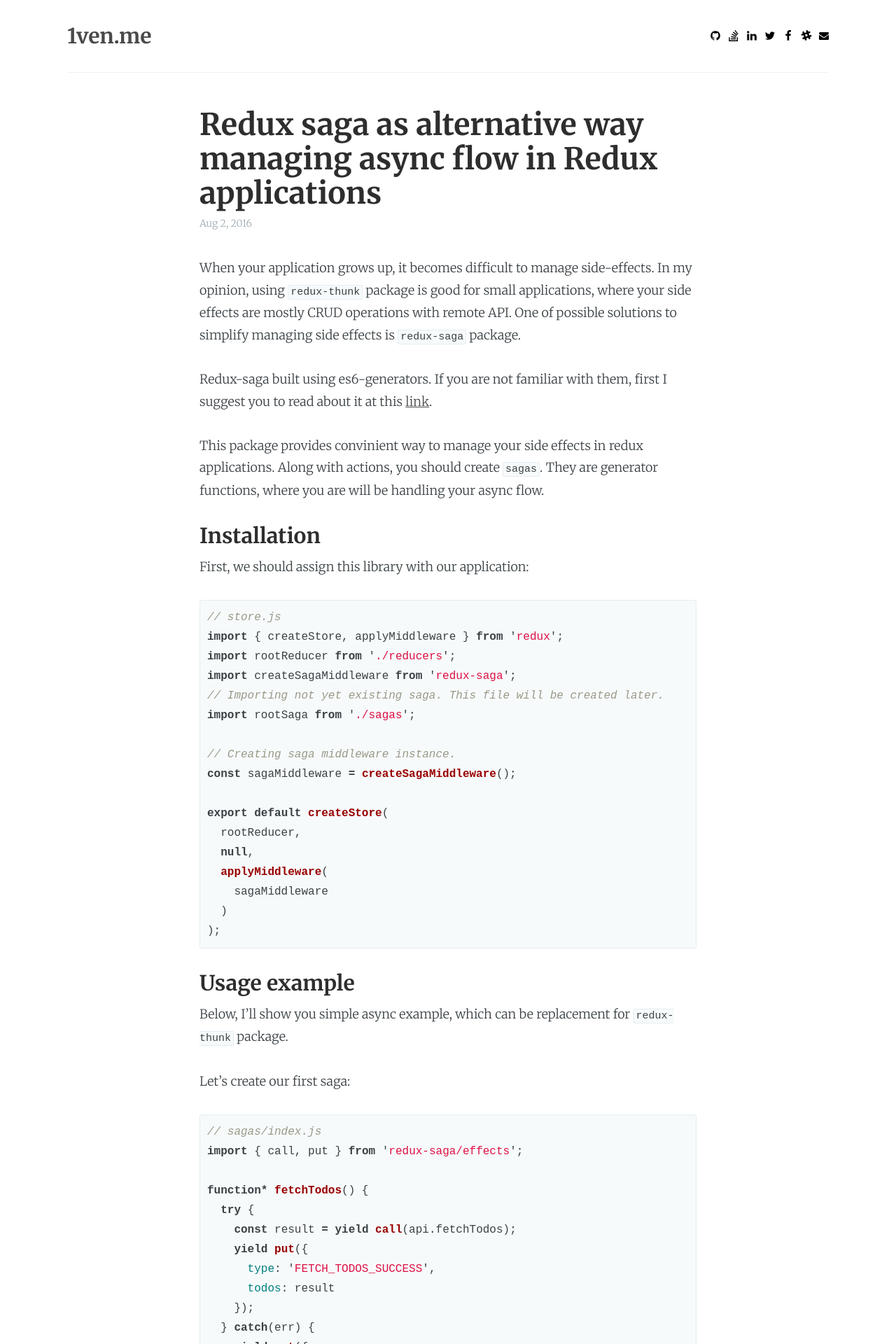
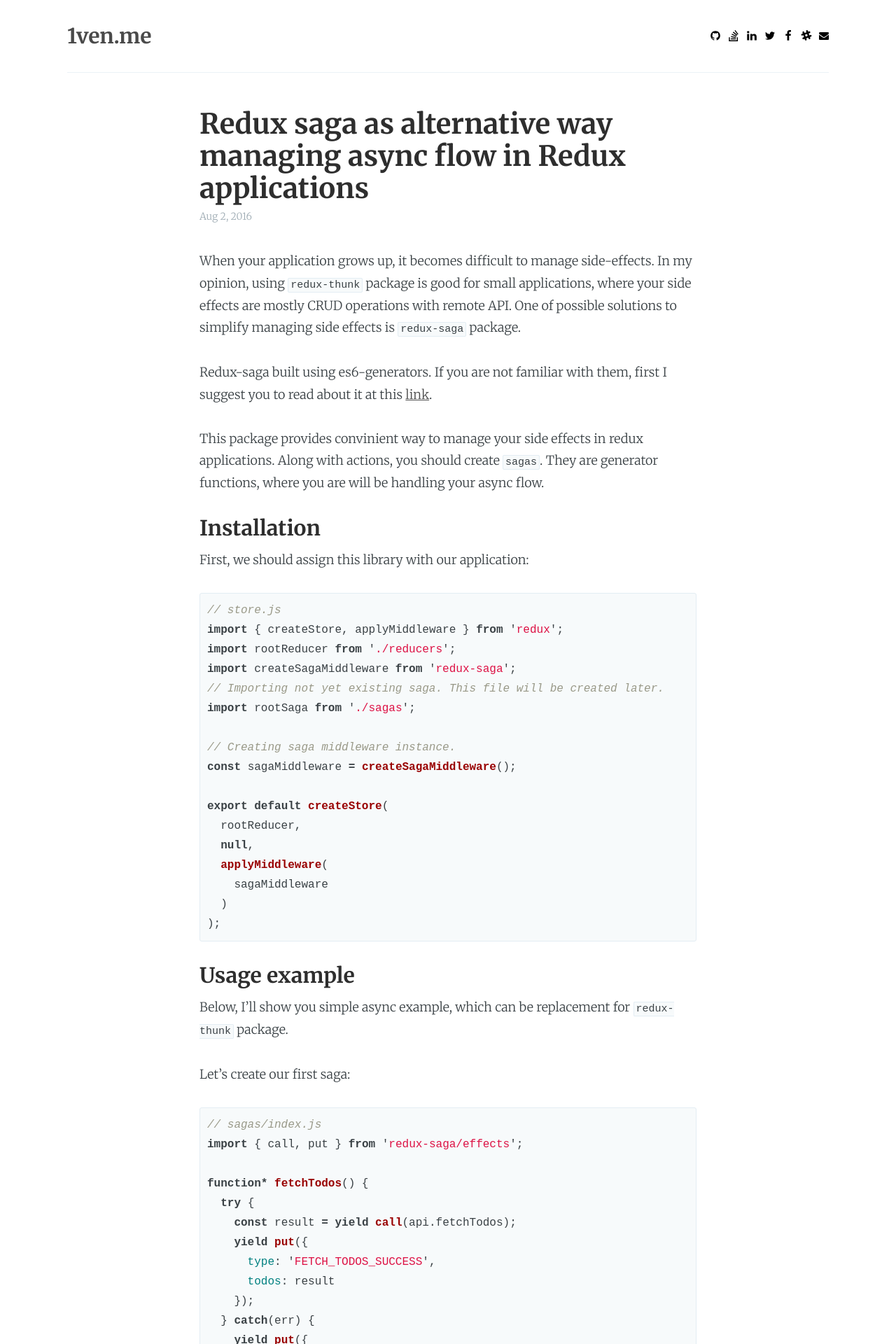
Before and after one commit to 1ven/blog, a Jekyll site: the page built from _posts/2016-08-02-redux-saga.markdown, in a window 1280 px wide. Shown: the top 1920 px of the page at 70% size. Built offline with Jekyll 4.4.1, drawn with Linux system fonts in a browser that asks for light colours; comment, search, counter and statistics services are not loaded.

Commit message:
Change h1 font-size

```diff
--- a/_sass/_base.scss
+++ b/_sass/_base.scss
@@ -29,7 +29,7 @@ h1, h2, h3, h4, h5, h6 {
 }
 
 h1 {
-  font-size: 43px;
+  font-size: 40px;
 }
 
 h2 {
```
